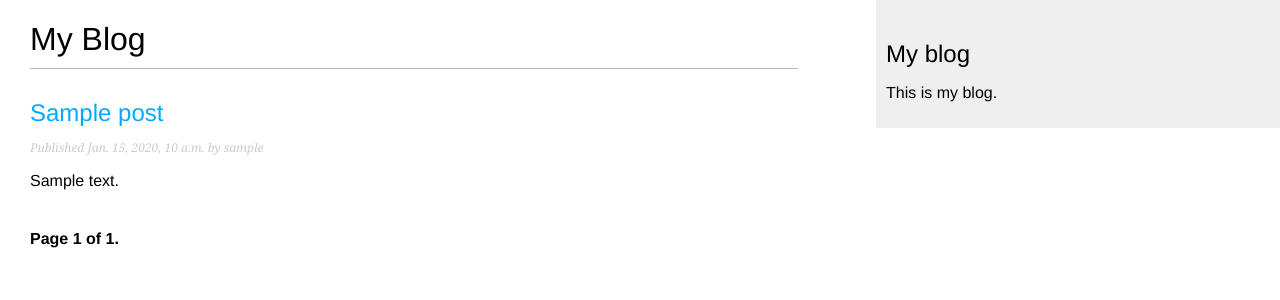
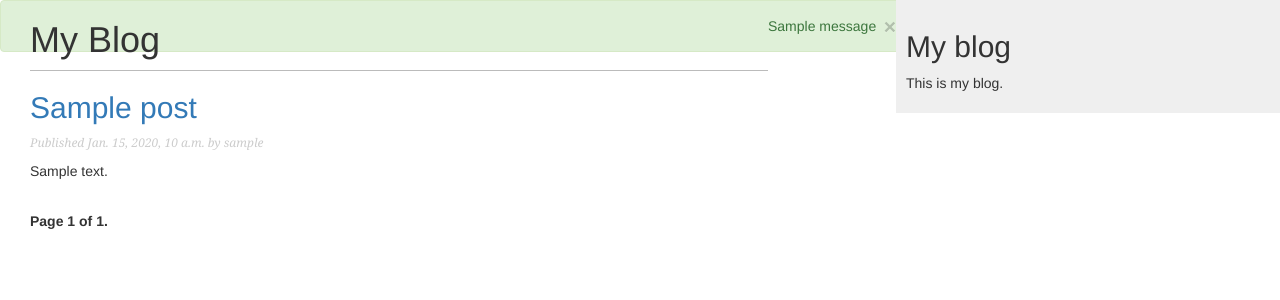
Before and after one commit to Jaychitra28/Blog, a Django app: page /blog/ in a window 1280 px wide. Shown: the top 300 px of the page. Run offline with Django 4.2, Linux system fonts and the light colour scheme; tables that the repository leaves empty hold one stand-in row (values such as "Sample post"); one stand-in notice (Sample message) is shown; some libraries are stand-ins or nearby versions.

Commit message:
Refactor:Notification_for_mail

```diff
--- a/mysite/blog/templates/blog/base.html
+++ b/mysite/blog/templates/blog/base.html
@@ -4,6 +4,12 @@
 <head>
   <title>{% block title %}{% endblock %}</title>
   <link href="{% static 'css/blog.css' %}" rel="stylesheet">
+  <meta charset="utf-8">
+  <meta name="viewport" content="width=device-width, initial-scale=1">
+  <link rel="stylesheet" href="https://maxcdn.bootstrapcdn.com/bootstrap/3.4.1/css/bootstrap.min.css">
+  <script src="https://ajax.googleapis.com/ajax/libs/jquery/3.6.1/jquery.min.js"></script>
+  <script src="https://maxcdn.bootstrapcdn.com/bootstrap/3.4.1/js/bootstrap.min.js"></script>
+
 </head>
     <body>
         <div id="content">
@@ -14,5 +20,14 @@
             <h2>My blog</h2>
             <p>This is my blog.</p>
         </div>
+        {% if messages %}
+            {% for message in messages %}
+                {% if message.tags %}
+                    <div class= "alert alert-{{message.tags}}">
+                         {{ message }}
+                     <a href="#" class="close" data-dismiss="alert" aria-label="close">&times;</a>
+                    </div>
+                {%endif %}
+            {% endfor %}
+        {% endif %}
     </body>
-</html>
--- a/mysite/blog/views.py
+++ b/mysite/blog/views.py
@@ -52,7 +52,7 @@ class PostShareView(SuccessMessageMixin, FormView):
     form_class = EmailPostForm
     template_name = "blog/post/share.html"
     success_url = reverse_lazy("blog:post_list")
-    success_message = "mail sent"
+    success_message = "Mail sent successfully!!!"
 
     def setup(self, request, post_id, *args, **kwargs):
         if hasattr(self, "get") and not hasattr(self, "head"):
```
Also changed, not shown: mysite/blog/templates/blog/post/list.html (indentation only).
